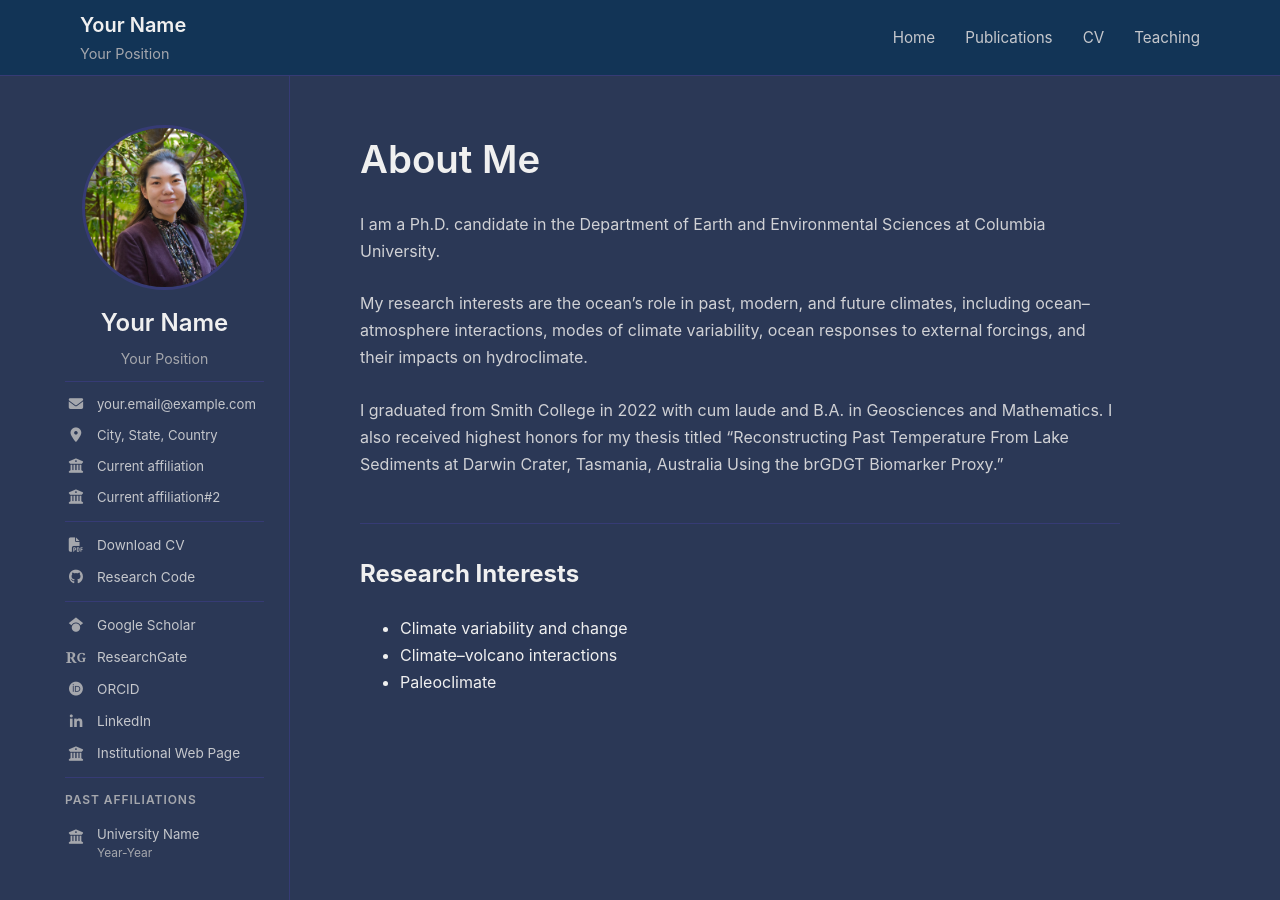
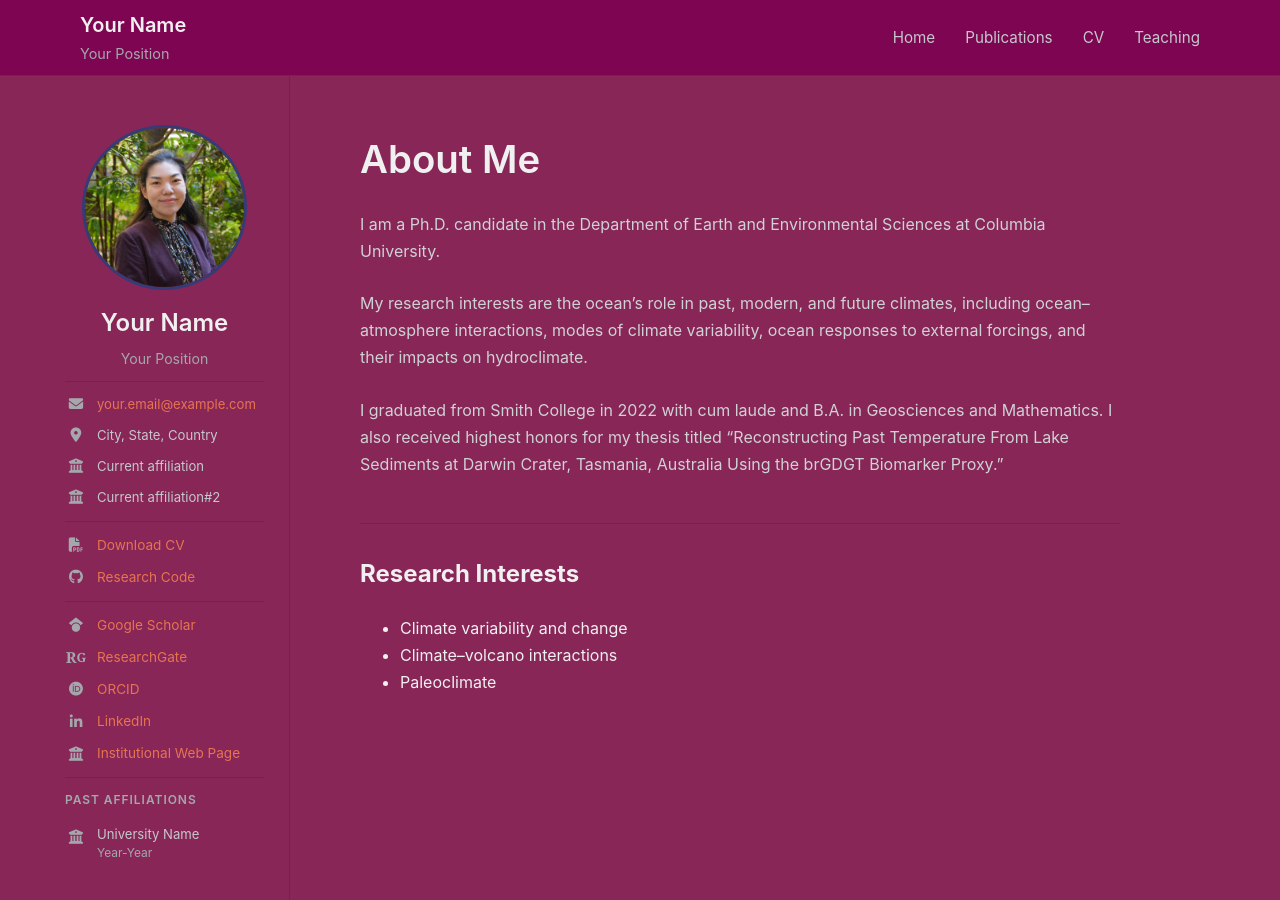
Before and after one commit to isugiura/isugiura.github.io, a Jekyll site: the page built from index.md, in a window 1280 px wide and 900 px high. Built offline with Jekyll 4.4.1, drawn with Linux system fonts in a browser that asks for light colours.

Commit message:
Update colors

```diff
--- a/assets/css/style.scss
+++ b/assets/css/style.scss
@@ -11,14 +11,14 @@
    ========================= */
 
 :root {
-  --bg-main: #2B3856;
-  --bg-header-footer: #123456;
+  --bg-main: #872657;
+  --bg-header-footer: #7D0552;
 
   --text-main: #f0f0f0;
   --text-secondary: #c5c7cc;
   --text-muted: #a5a7ad;
 
-  --link: #F87217;
+  --link: #E67451;
   --link-hover: #954535;
 
   --border: #363b75;
@@ -227,11 +227,13 @@ body {
 
   color: var(--text-secondary);
 
+  font-size: 0.82rem;
+  line-height: 1.35;
+}
+
+.contact-info a {
+  color: var(--link);
   text-decoration: none;
-
-  font-size: 0.82rem;
-
-  line-height: 1.35;
 }
 
 .contact-info a:hover {
@@ -281,7 +283,7 @@ body {
 
   gap: 10px;
 
-  color: var(--text-secondary);
+  color: var(--link);
 
   text-decoration: none;
 
@@ -314,7 +316,7 @@ body {
 
   gap: 10px;
 
-  color: var(--text-secondary);
+  color: var(--link);
 
   text-decoration: none;
 
@@ -479,7 +481,7 @@ body {
 }
 
 .main-content a {
-  color: var(--accent);
+  color: var(--link);
 }
 
 .main-content a:hover {
```
